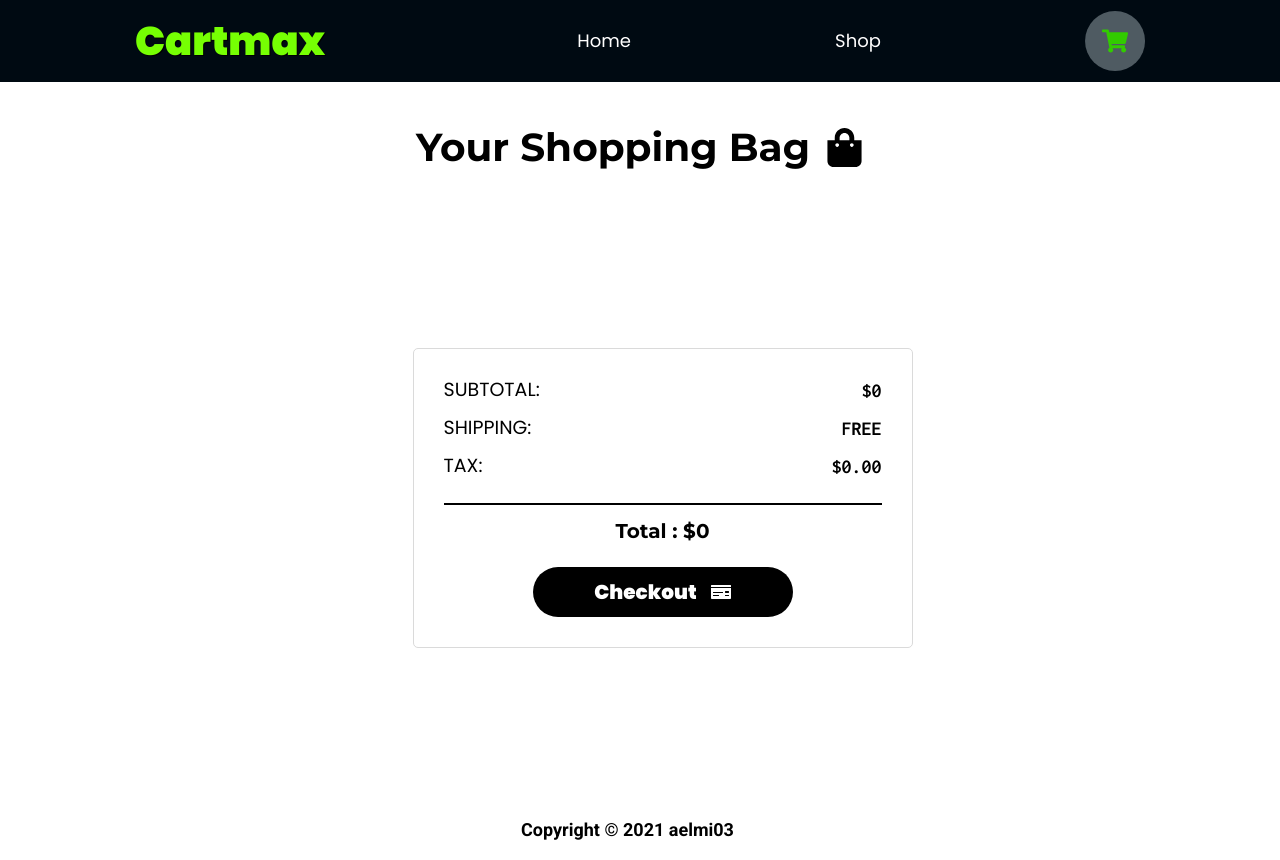
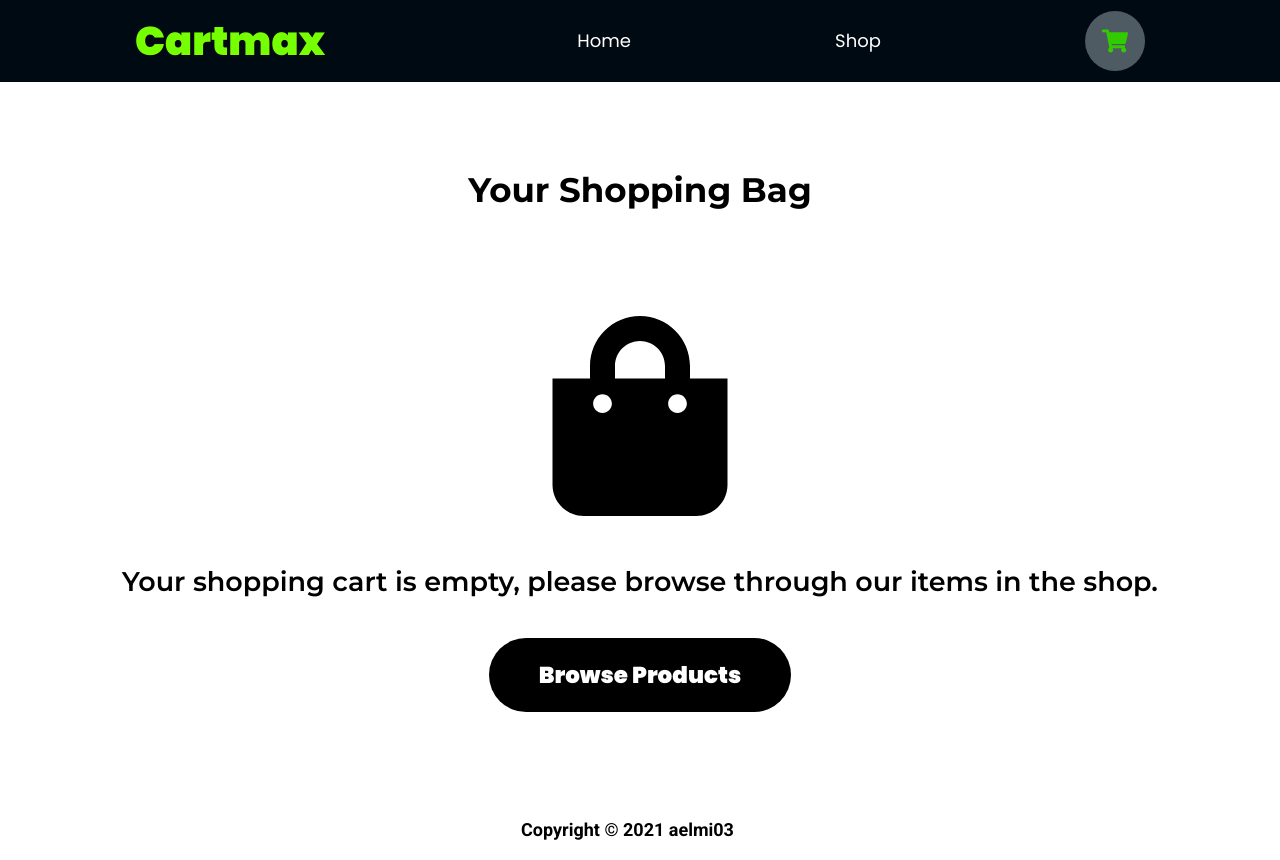
Before and after one commit to aelmi03/shopping-cart, a React (Create React App) app: page /checkout in a window 1280 px wide. Built offline with nearby package versions, Linux system fonts and the light colour scheme.

Commit message:
Created my EmptyCart component which will render info telling the user to browse through the products with a button, and will only render if there are no items in the cart

```diff
--- a/src/Themes/Theme.js
+++ b/src/Themes/Theme.js
@@ -8,7 +8,8 @@ const Theme = {
     secondaryDark: "#32cb00",
     primaryText: "#FFFFFF",
     secondaryText: "#000000",
-    lightGray: "#dadada",
+    lightGray: "#eeeeee",
+
     neutral: "rgb(123, 123, 123)",
   },
 };
--- a/src/components/Checkout/Checkout.js
+++ b/src/components/Checkout/Checkout.js
@@ -2,13 +2,14 @@ import React from "react";
 import styled from "styled-components";
 import CheckoutProducts from "./CheckoutProducts";
 import CheckoutPrice from "./CheckoutPrice";
-import { FaShoppingBag, FaShoppingBasket } from "react-icons/fa";
+import EmptyCart from "./EmptyCart";
+
 const Checkout = ({ cartProducts, editCartProduct, totalValue }) => {
   return (
     <CheckoutWrapper>
-      <CheckoutTitle>
-        Your Shopping Bag <FaShoppingBag />
-      </CheckoutTitle>
+      <CheckoutTitle>Your Shopping Bag</CheckoutTitle>
+      {cartProducts.length !== 0 ? (
+        <React.Fragment>
           <CheckoutContent>
             <CheckoutProducts
               cartProducts={cartProducts}
@@ -16,6 +17,10 @@ const Checkout = ({ cartProducts, editCartProduct, totalValue }) => {
             />
             <CheckoutPrice totalValue={totalValue} />
           </CheckoutContent>
+        </React.Fragment>
+      ) : (
+        <EmptyCart />
+      )}
     </CheckoutWrapper>
   );
 };
@@ -25,7 +30,7 @@ const CheckoutWrapper = styled.div`
   flex-flow: column nowrap;
   align-items: center;
   width: 100%;
-  justify-content: space-evenly;
+  justify-content: center;
   gap: 4.5rem;
   flex-grow: 1;
   padding: 2rem;
@@ -33,6 +38,7 @@ const CheckoutWrapper = styled.div`
 
 const CheckoutTitle = styled.h2`
   font-size: 3.2rem;
+  margin-bottom: 6rem;
   font-family: "Montserrat", sans-serif;
   font-weight: bold;
   text-align: center;
@@ -41,7 +47,7 @@ const CheckoutTitle = styled.h2`
   align-items: center;
   gap: 1.5rem;
   @media (min-width: 768px) {
-    font-size: 3.9rem;
+    font-size: 3.4rem;
   }
 `;
 
@@ -54,4 +60,5 @@ const CheckoutContent = styled.div`
     flex-flow: row nowrap;
   }
 `;
+
 export default Checkout;
--- /dev/null
+++ b/src/components/Checkout/EmptyCart.js
@@ -0,0 +1,52 @@
+import Button from "../Utils/Button";
+import { FaShoppingBag } from "react-icons/fa";
+import styled from "styled-components";
+
+const EmptyCart = () => {
+  return (
+    <EmptyCartWrapper>
+      <FaShoppingBag
+        style={{
+          width: "20rem",
+          height: "20rem",
+        }}
+      />
+      <EmptyContentContainer>
+        <EmptyItemsText>
+          Your shopping cart is empty, please browse through our items in the
+          shop.
+        </EmptyItemsText>
+        <Button style={{ padding: "2rem 5rem" }}>Browse Products</Button>
+      </EmptyContentContainer>
+    </EmptyCartWrapper>
+  );
+};
+
+const EmptyCartWrapper = styled.div`
+  display: flex;
+  flex-flow: column nowrap;
+  align-items: center;
+  gap: 5rem;
+`;
+const EmptyItemsText = styled.h2`
+  font-family: "Montserrat", sans-serif;
+  font-size: 2.4rem;
+  text-align: center;
+  font-weight: 400;
+  @media (min-width: 768px) {
+    font-size: 2.6rem;
+  }
+  @media (min-width: 1024px) {
+    font-size: 2.7rem;
+  }
+`;
+
+const EmptyContentContainer = styled.div`
+  display: flex;
+  flex-flow: column nowrap;
+  justify-content: center;
+  align-items: center;
+  gap: 3.9rem;
+`;
+
+export default EmptyCart;
--- a/src/components/ProductDisplay/ProductSidebar.js
+++ b/src/components/ProductDisplay/ProductSidebar.js
@@ -112,7 +112,7 @@ const SideBarWrapper = styled.div`
 `;
 
 const PriceHeading = styled.h2`
-  font-family: "Roboto", sans-serif;
+  font-family: "Inconsolata", sans-serif;
   font-size: 2.5rem;
   color: ${({ theme }) => theme.colors.secondaryText};
   text-align: center;
```
Lines whose indentation alone changed are shown as unchanged.
